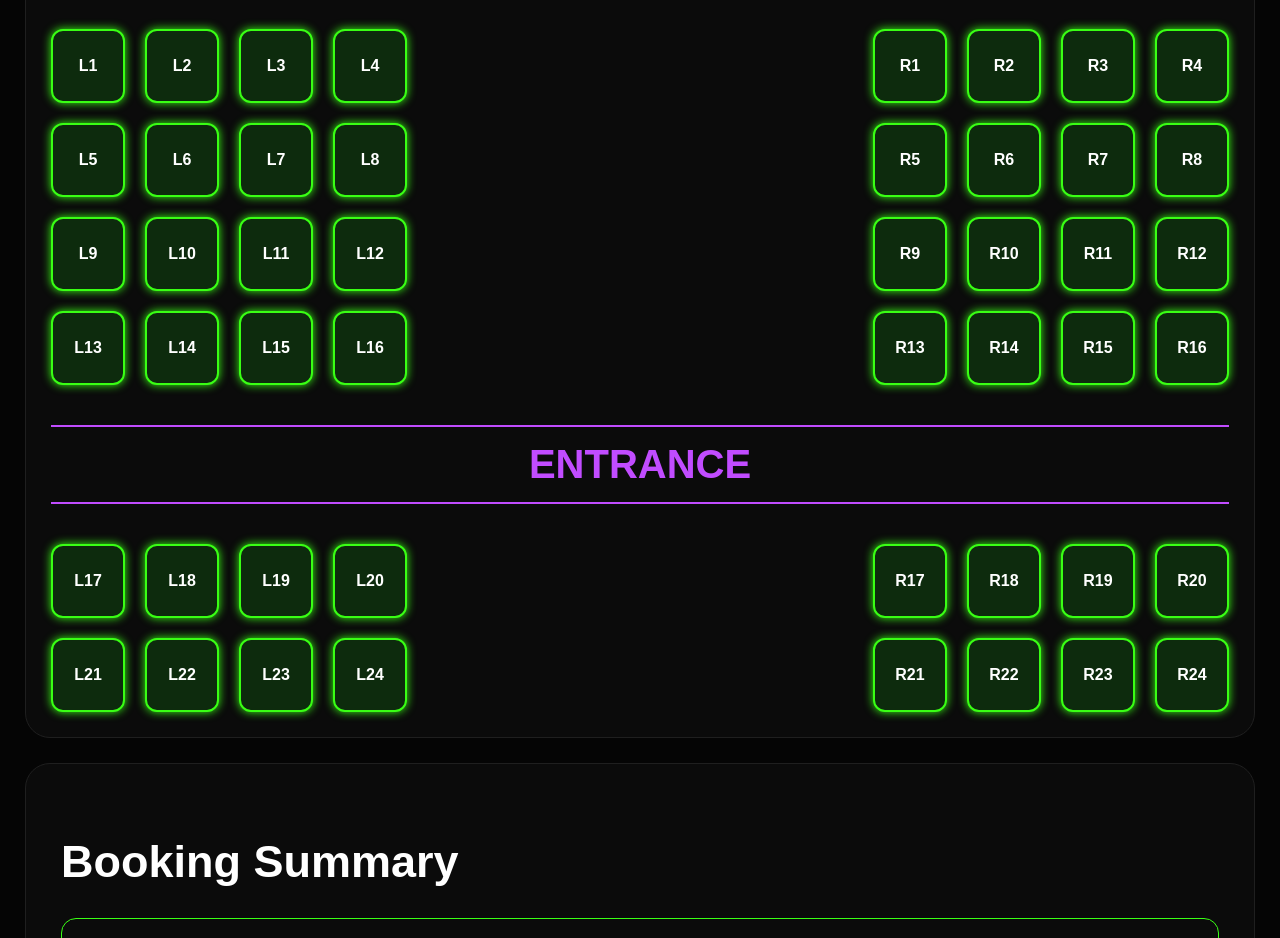
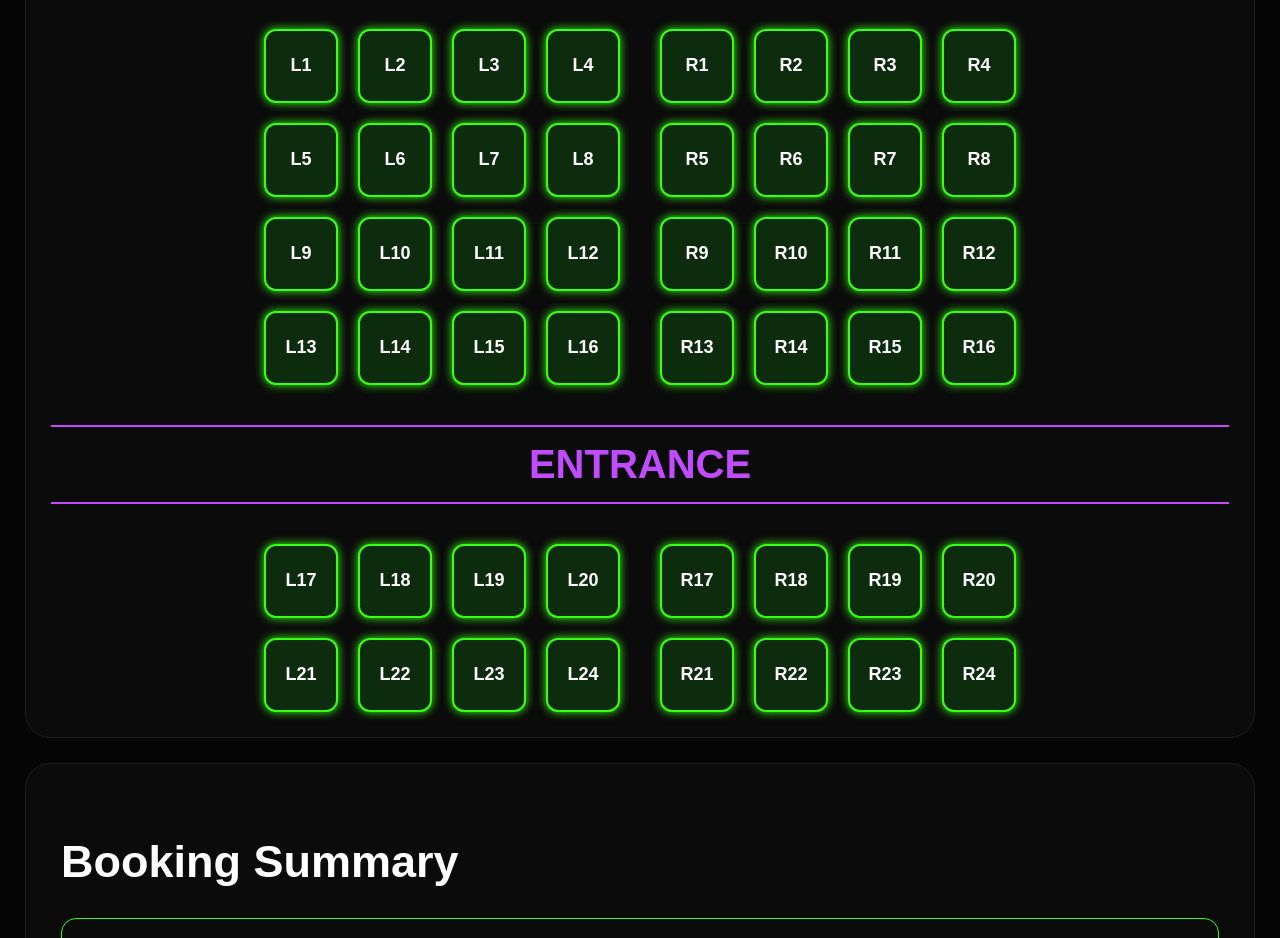
Before and after one commit to fadibatto7-design/vip-booking, a React (Create React App) app: page / in a window 1280 px wide. Shown: the part 620-1558 px from the top of the page. Built offline with nearby package versions, Linux system fonts and the light colour scheme; no server answers; the database is empty.

Commit message:
new booking design

```diff
--- a/src/pages/BookingPage.js
+++ b/src/pages/BookingPage.js
@@ -8,7 +8,6 @@ import {
 } from "firebase/firestore";
 
 export default function BookingPage() {
-
   const MAX_CAPACITY = 200;
   const PRICE_PER_PERSON = 35000;
 
@@ -47,11 +46,9 @@ export default function BookingPage() {
   const [notes, setNotes] = useState("");
 
   useEffect(() => {
-
     const unsubscribe = onSnapshot(
       collection(db, "bookings"),
       (snapshot) => {
-
         const booked = snapshot.docs.map(
           (doc) => ({
             table: doc.data().table,
@@ -60,12 +57,10 @@ export default function BookingPage() {
         );
 
         setBookedTables(booked);
-
       }
     );
 
     return () => unsubscribe();
-
   }, []);
 
   const totalGuests = bookedTables.reduce(
@@ -78,59 +73,46 @@ export default function BookingPage() {
     MAX_CAPACITY - totalGuests;
 
   const handleBooking = async () => {
-
     if (
       !name ||
       !phone ||
-      !guests ||
       !selectedTable
     ) {
-
       alert("Please fill all fields");
-
       return;
-
     }
 
     try {
-
       await addDoc(
         collection(db, "bookings"),
         {
-
           table: selectedTable,
-
           customerName: name,
-
           phone: phone,
-
           guests: Number(guests),
-
           notes: notes,
-
           totalPrice:
             Number(guests) *
             PRICE_PER_PERSON,
-
           createdAt: new Date(),
-
         }
       );
 
-      alert("Booking Saved ✅");
+      alert("Booking Saved Successfully ✅");
+
+      setName("");
+      setPhone("");
+      setGuests(1);
+      setNotes("");
+      setSelectedTable(null);
 
     } catch (error) {
-
       console.log(error);
-
       alert("Error saving booking");
-
     }
-
   };
 
   const renderTable = (table) => {
-
     const isBooked =
       bookedTables.some(
         (booking) =>
@@ -138,21 +120,16 @@ export default function BookingPage() {
       );
 
     return (
-
       <div
         key={table}
         onClick={() => {
-
           if (!isBooked) {
-
             setSelectedTable(table);
-
           }
-
         }}
         style={{
-          width: isMobile ? 55 : 70,
-          height: isMobile ? 55 : 70,
+          width: isMobile ? 45 : 70,
+          height: isMobile ? 45 : 70,
 
           borderRadius: 12,
 
@@ -166,6 +143,9 @@ export default function BookingPage() {
               : "pointer",
 
           fontWeight: "bold",
+
+          fontSize:
+            isMobile ? 12 : 18,
 
           color: "white",
 
@@ -194,13 +174,10 @@ export default function BookingPage() {
       >
         {table}
       </div>
-
     );
-
   };
 
   return (
-
     <div
       style={{
         background: "#050505",
@@ -212,7 +189,6 @@ export default function BookingPage() {
         fontFamily: "Arial",
       }}
     >
-
       {/* EVENT CARD */}
 
       <div
@@ -236,7 +212,6 @@ export default function BookingPage() {
           marginBottom: 25,
         }}
       >
-
         <img
           src="https://images.unsplash.com/photo-1493225457124-a3eb161ffa5f"
           alt=""
@@ -256,7 +231,6 @@ export default function BookingPage() {
         />
 
         <div>
-
           <h1
             style={{
               fontSize: isMobile
@@ -271,7 +245,8 @@ export default function BookingPage() {
 
           <p
             style={{
-              fontSize: 28,
+              fontSize:
+                isMobile ? 18 : 28,
               color: "#ccc",
             }}
           >
@@ -280,7 +255,8 @@ export default function BookingPage() {
 
           <p
             style={{
-              fontSize: 28,
+              fontSize:
+                isMobile ? 18 : 28,
               color: "#ccc",
             }}
           >
@@ -289,7 +265,8 @@ export default function BookingPage() {
 
           <p
             style={{
-              fontSize: 28,
+              fontSize:
+                isMobile ? 18 : 28,
               color: "#ccc",
             }}
           >
@@ -298,9 +275,13 @@ export default function BookingPage() {
 
           <p
             style={{
-              fontSize: 32,
+              fontSize:
+                isMobile ? 24 : 32,
+
               color: "#39ff14",
+
               fontWeight: "bold",
+
               marginTop: 20,
             }}
           >
@@ -308,9 +289,7 @@ export default function BookingPage() {
             {" "}
             {remainingSeats}
           </p>
-
         </div>
-
       </div>
 
       {/* HALL */}
@@ -320,11 +299,11 @@ export default function BookingPage() {
           background: "#0b0b0b",
           borderRadius: 25,
           border: "1px solid #1f1f1f",
-          padding: 25,
+          padding: isMobile ? 15 : 25,
           marginBottom: 25,
+          overflowX: "hidden",
         }}
       >
-
         {/* STAGE */}
 
         <div
@@ -344,9 +323,8 @@ export default function BookingPage() {
 
             textAlign: "center",
 
-            fontSize: isMobile
-              ? 28
-              : 40,
+            fontSize:
+              isMobile ? 24 : 40,
 
             fontWeight: "bold",
 
@@ -358,57 +336,54 @@ export default function BookingPage() {
           STAGE
         </div>
 
-        {/* TABLES */}
+        {/* TOP TABLES */}
 
         <div
           style={{
             display: "flex",
-            justifyContent:
-              "space-between",
-            gap: 30,
+
+            justifyContent: "center",
+
+            alignItems: "flex-start",
+
+            gap: isMobile ? 10 : 40,
           }}
         >
-
-          {/* LEFT */}
-
           <div
             style={{
               display: "grid",
+
               gridTemplateColumns:
                 "repeat(4,1fr)",
-              gap: 20,
+
+              gap: isMobile ? 12 : 20,
             }}
           >
-
             {tables
               .filter((t) =>
                 t.startsWith("L")
               )
               .slice(0, 16)
               .map(renderTable)}
-
           </div>
-
-          {/* RIGHT */}
 
           <div
             style={{
               display: "grid",
+
               gridTemplateColumns:
                 "repeat(4,1fr)",
-              gap: 20,
+
+              gap: isMobile ? 12 : 20,
             }}
           >
-
             {tables
               .filter((t) =>
                 t.startsWith("R")
               )
               .slice(0, 16)
               .map(renderTable)}
-
           </div>
-
         </div>
 
         {/* ENTRANCE */}
@@ -417,10 +392,10 @@ export default function BookingPage() {
           style={{
             textAlign: "center",
 
-            margin:
-              "40px 0",
+            margin: "40px 0",
 
-            fontSize: 40,
+            fontSize:
+              isMobile ? 28 : 40,
 
             color: "#c14cff",
 
@@ -438,55 +413,55 @@ export default function BookingPage() {
           ENTRANCE
         </div>
 
-        {/* BOTTOM */}
+        {/* BOTTOM TABLES */}
 
         <div
           style={{
             display: "flex",
-            justifyContent:
-              "space-between",
-            gap: 30,
+
+            justifyContent: "center",
+
+            alignItems: "flex-start",
+
+            gap: isMobile ? 10 : 40,
           }}
         >
-
           <div
             style={{
               display: "grid",
+
               gridTemplateColumns:
                 "repeat(4,1fr)",
-              gap: 20,
+
+              gap: isMobile ? 12 : 20,
             }}
           >
-
             {tables
               .filter((t) =>
                 t.startsWith("L")
               )
               .slice(16)
               .map(renderTable)}
-
           </div>
 
           <div
             style={{
               display: "grid",
+
               gridTemplateColumns:
                 "repeat(4,1fr)",
-              gap: 20,
+
+              gap: isMobile ? 12 : 20,
             }}
           >
-
             {tables
               .filter((t) =>
                 t.startsWith("R")
               )
               .slice(16)
               .map(renderTable)}
-
           </div>
-
         </div>
-
       </div>
 
       {/* BOOKING */}
@@ -501,17 +476,16 @@ export default function BookingPage() {
             : 35,
         }}
       >
-
         <h2
           style={{
-            fontSize: 45,
+            fontSize:
+              isMobile ? 30 : 45,
+
             marginBottom: 30,
           }}
         >
           Booking Summary
         </h2>
-
-        {/* Selected Table */}
 
         <div
           style={{
@@ -532,10 +506,10 @@ export default function BookingPage() {
             alignItems: "center",
           }}
         >
-
           <span
             style={{
-              fontSize: 22,
+              fontSize:
+                isMobile ? 16 : 22,
             }}
           >
             🪑 Selected Table:
@@ -544,16 +518,16 @@ export default function BookingPage() {
           <span
             style={{
               color: "#39ff14",
+
               fontWeight: "bold",
-              fontSize: 24,
+
+              fontSize:
+                isMobile ? 18 : 24,
             }}
           >
             {selectedTable || "--"}
           </span>
-
         </div>
-
-        {/* INPUTS */}
 
         <input
           type="text"
@@ -584,18 +558,13 @@ export default function BookingPage() {
             marginBottom: 20,
           }}
         >
-
           <button
             onClick={() => {
-
               if (guests > 1) {
-
                 setGuests(
                   guests - 1
                 );
-
               }
-
             }}
             style={countBtn}
           >
@@ -605,13 +574,20 @@ export default function BookingPage() {
           <div
             style={{
               flex: 1,
+
               background: "#111",
+
               border:
                 "1px solid #333",
+
               borderRadius: 15,
+
               display: "flex",
+
               alignItems: "center",
+
               justifyContent: "center",
+
               fontSize: 26,
             }}
           >
@@ -628,7 +604,6 @@ export default function BookingPage() {
           >
             +
           </button>
-
         </div>
 
         <textarea
@@ -649,7 +624,9 @@ export default function BookingPage() {
         <div
           style={{
             background: "#111",
+
             borderRadius: 20,
+
             padding: 25,
 
             display: "flex",
@@ -660,9 +637,7 @@ export default function BookingPage() {
             marginBottom: 25,
           }}
         >
-
           <div>
-
             <p
               style={{
                 color: "#aaa",
@@ -675,11 +650,9 @@ export default function BookingPage() {
             <h2>
               35,000 IQD
             </h2>
-
           </div>
 
           <div>
-
             <p
               style={{
                 color: "#aaa",
@@ -699,38 +672,40 @@ export default function BookingPage() {
               {" "}
               IQD
             </h2>
-
           </div>
-
         </div>
 
         <button
           onClick={handleBooking}
           style={{
             width: "100%",
+
             padding: 22,
+
             borderRadius: 18,
+
             border: "none",
+
             background: "#d4a017",
+
             color: "#000",
-            fontSize: 26,
+
+            fontSize:
+              isMobile ? 20 : 26,
+
             fontWeight: "bold",
+
             cursor: "pointer",
           }}
         >
           Confirm Booking
         </button>
-
       </div>
-
     </div>
-
   );
-
 }
 
 const inputStyle = {
-
   width: "100%",
 
   padding: "18px",
@@ -746,11 +721,9 @@ const inputStyle = {
   color: "white",
 
   fontSize: "18px",
-
 };
 
 const countBtn = {
-
   width: 70,
 
   height: 60,
@@ -766,5 +739,4 @@ const countBtn = {
   fontSize: 30,
 
   cursor: "pointer",
-
 };
```
